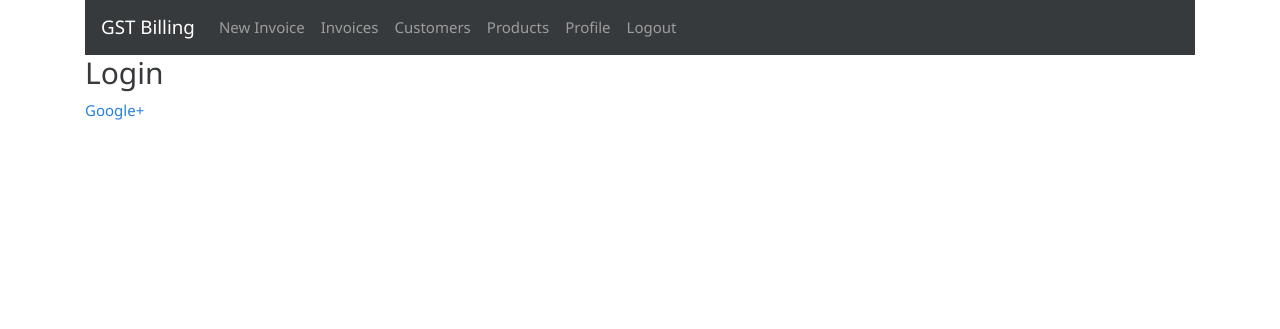
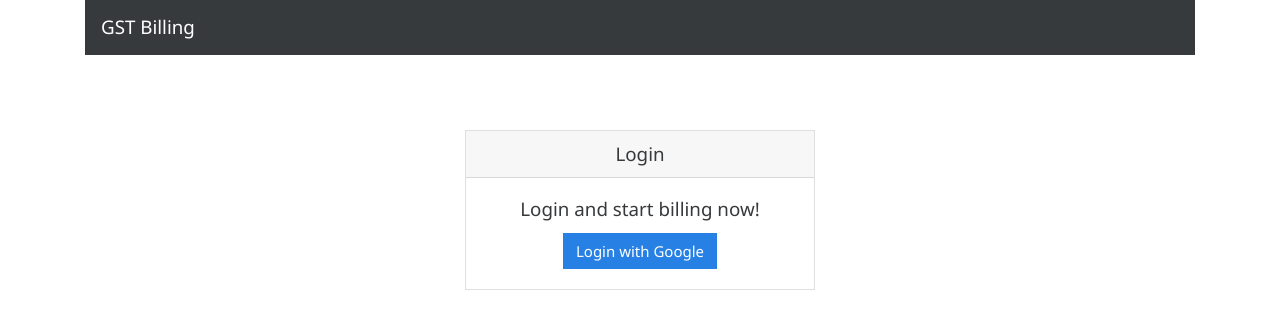
Before and after one commit to ghoshbishakh/billgst, a Django app: page /login in a window 1280 px wide. Shown: the top 329 px of the page. Run offline with Django 3.2, Linux system fonts and the light colour scheme; some libraries are stand-ins or nearby versions.

Commit message:
Improve login page and navbar links

```diff
--- a/gstbillingapp/static/gstbillingapp/main.css
+++ b/gstbillingapp/static/gstbillingapp/main.css
@@ -3,6 +3,8 @@ input.form-control {
 	padding: 0.1em;
 	font-size: 0.8em;
 }
+
+/*Invoice Page *******************************************/
 
 #invoice-form input{
 	font-size: 0.9em;
@@ -100,6 +102,11 @@ input.form-control[type=number] {
 	height: 4em;
 }
 
+
+
+
+/*Customer and Product Page ************************/
+
 #add_customer_btn, #add_product_btn {
 	float: right;
 }
@@ -109,6 +116,8 @@ input.form-control[type=number] {
 	white-space: pre-line;
 }
 
+/* Print invoice page ************************************/
+
 @page
 {
     size: auto;   /* auto is the initial value */
@@ -116,3 +125,10 @@ input.form-control[type=number] {
     /* this affects the margin in the printer settings */
     margin: 5mm 5mm 5mm 5mm;
 }
+
+
+/* Login Page ******************************************/
+#login-card {
+	margin-top: 5em;
+	text-align: center;
+}
--- a/gstbillingapp/templates/gstbillingapp/invoice_printer.html
+++ b/gstbillingapp/templates/gstbillingapp/invoice_printer.html
@@ -1,4 +1,4 @@
-{% extends "gstbillingapp/base_bare.html" %}
+{% extends "gstbillingapp/print_base.html" %}
 
 
 {% block content %}
--- a/gstbillingapp/templates/gstbillingapp/login.html
+++ b/gstbillingapp/templates/gstbillingapp/login.html
@@ -5,6 +5,20 @@
 
 
 {% block content %}
-		<h2>Login</h2>
-		<a href="{% url "social:begin" "google-oauth2" %}">Google+</a>
+<div class="row">
+<div class="col-sm">
+</div>
+<div class="col-sm">
+	<div class="card" id="login-card">
+		<h5 class="card-header">Login</h5>
+		<div class="card-body">
+			<h5 class="card-title">Login and start billing now!</h5>
+			<!-- <p class="card-text">With supporting text below as a natural lead-in to additional content.</p> -->
+			<a href="{% url "social:begin" "google-oauth2" %}" class="btn btn-primary">Login with Google</a>
+		</div>
+	</div>
+</div>
+<div class="col-sm">
+</div>
+</div>
 {% endblock %}
--- a/gstbillingapp/templates/gstbillingapp/navbar.html
+++ b/gstbillingapp/templates/gstbillingapp/navbar.html
@@ -6,6 +6,7 @@
 
 	<div class="collapse navbar-collapse" id="navbarSupportedContent">
 		<ul class="navbar-nav mr-auto">
+			{% if user.is_authenticated %}
 			<li class="nav-item">
 				<a class="nav-link" href="{% url 'index' %}">New Invoice <span class="sr-only">(current)</span></a>
 			</li>
@@ -24,6 +25,7 @@
 			<li class="nav-item">
 				<a class="nav-link" href="{% url 'logout' %}?next=/">Logout</a>
 			</li>
+			{% endif %}
 		</ul>
 	</div>
 </nav>
```
Also changed, not shown: gstbillingapp/templates/gstbillingapp/print_base.html (renamed from gstbillingapp/templates/gstbillingapp/base_bare.html).
